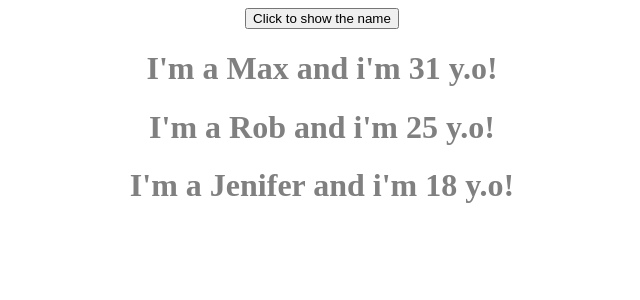
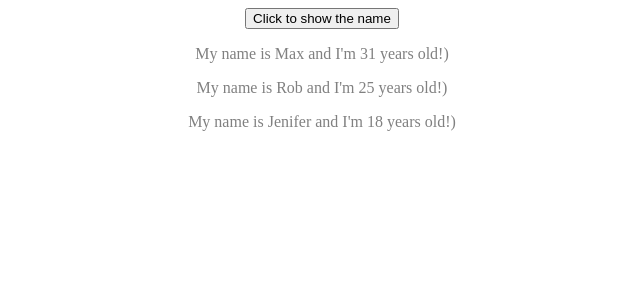
Before and after one commit to maksymmukanovskyi/burger-app-react, a React (Create React App) app: page / in a window 1280 px wide. Both pictures are taken after a click on the button "Click to show the name". Shown: the top 300 px of the page, without its empty margins (318-958 px from the left). Built offline with nearby package versions, Linux system fonts and the light colour scheme.

Commit message:
setup git hub pages

```diff
--- a/src/App.js
+++ b/src/App.js
@@ -4,18 +4,51 @@ import Person from './Person/Person'
 
 class App extends Component {
   state = {
+    on: false,
     persons: [
       {name: 'Max', age: 31},
       {name: 'Rob', age: 25},
       {name: 'Jenifer', age: 18},
     ]
   }
+
+  // switchHandler = (newName) => {
+  //   this.setState({
+  //     on: false,
+  //     persons: [
+  //       {name: newName, age: 31},
+  //       {name: 'Rob', age: 25},
+  //       {name: 'Jenifer', age: 18},
+  //     ]
+  //   })
+  // }
+  // nameHandler = ({target}) => {
+  //   this.setState({
+  //     persons: [
+  //       {name: target.value, age: 31},
+  //       {name: 'Rob', age: 25},
+  //       {name: 'Jenifer', age: 18},
+  //     ]
+  //   })
+  // }
+  togglePersons = () => {
+    this.setState({
+      on: !this.state.on,
+    })
+  }
   render() {
 
     return(
       <div className= 'App'>
-      <button>Click to show the name</button>
-      {this.state.persons.map(el => <Person name={el.name} age={el.age}/>)}
+
+      <button onClick={this.togglePersons}>Click to show the name</button>
+      {this.state.on &&
+       <Person>
+       {this.state.persons.map(el =>
+       <p key={el.name}>My name is {el.name} and I'm {el.age} years old!)</p>
+       )}
+       </Person>}
+
       </div>
     )
   }
--- a/src/Person/Person.js
+++ b/src/Person/Person.js
@@ -1,10 +1,8 @@
 import React from "react";
-const Person = ({name, age, children}) => {
+const Person = ({children}) => {
   return (
     <div>
-      <h1>I'm a {name} and i'm {age} y.o!</h1>
       <p>{children}</p>
-
     </div>
   );
 };
```
Also changed, not shown: package.json (+7 -1 lines), 1 other file (tests, documents, lock files or other folders).
